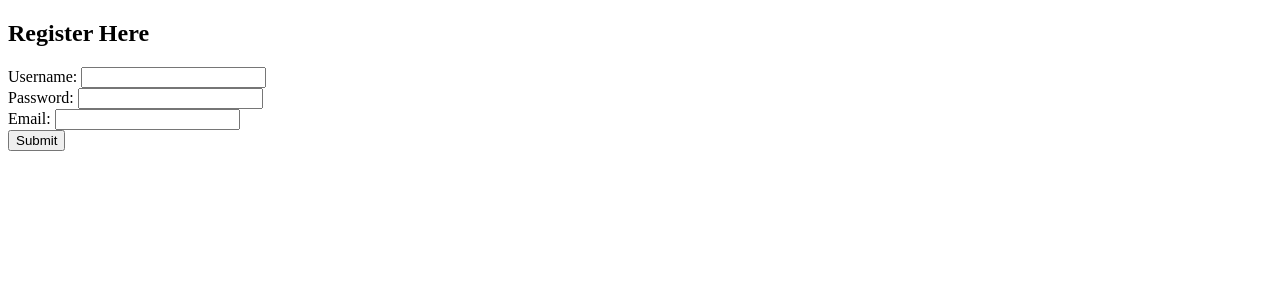
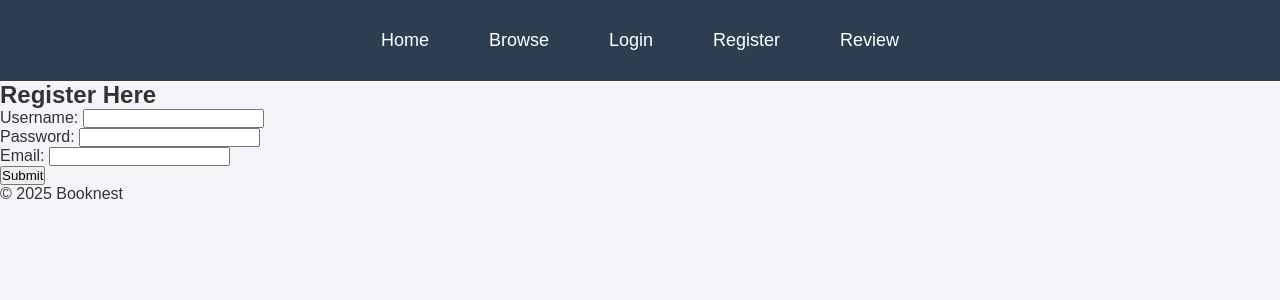
Before and after one commit to meetk-21/Booknest, a PHP site: page /register.php in a window 1280 px wide. Shown: the top 300 px of the page. Run offline with PHP 8.4, Linux system fonts and the light colour scheme.

Commit message:
Added Footer and Header

```diff
--- a/browse.php
+++ b/browse.php
@@ -16,6 +16,8 @@ $books = $stmt->fetchAll();
 </head>
 
 <body>
+    <?php include 'includes/header.php'; ?>
+
     <form method="GET">
         Search: <input type="text" name="search" value="<?php echo htmlspecialchars($search); ?>">
         <input type="submit" value="Search">
@@ -31,6 +33,7 @@ $books = $stmt->fetchAll();
             </li>
         <?php endforeach; ?>
     </ul>
+    <?php include 'includes/footer.php'; ?>
 
 </body>
 
--- /dev/null
+++ b/css/style.css
@@ -0,0 +1,55 @@
+/* Reset some default styles */
+* {
+    margin: 0;
+    padding: 0;
+    box-sizing: border-box;
+}
+
+/* Body styles */
+body {
+    font-family: Arial, sans-serif;
+    background-color: #f4f4f9;
+    color: #333;
+}
+
+/* Header and Navigation */
+header {
+    background-color: #2c3e50;
+    /* Dark background for the header */
+    padding: 20px 0;
+}
+
+nav {
+    display: flex;
+    justify-content: center;
+    gap: 20px;
+    /* Space between each link */
+}
+
+nav a {
+    text-decoration: none;
+    color: white;
+    font-size: 18px;
+    padding: 10px 20px;
+    border-radius: 5px;
+    transition: background-color 0.3s ease;
+}
+
+/* Styling for navigation links */
+nav a:hover {
+    background-color: #3498db;
+    /* Blue color on hover */
+}
+
+/* Responsive styling */
+@media (max-width: 768px) {
+    nav {
+        flex-direction: column;
+        align-items: center;
+    }
+
+    nav a {
+        font-size: 16px;
+        padding: 12px 25px;
+    }
+}
--- a/register.php
+++ b/register.php
@@ -27,6 +27,8 @@ if ($_SERVER['REQUEST_METHOD'] == 'POST') {
 </head>
 
 <body>
+    <?php include 'includes/header.php'; ?>
+
     <h2>Register Here</h2>
     <form method="POST">
         <section>
@@ -39,13 +41,13 @@ if ($_SERVER['REQUEST_METHOD'] == 'POST') {
         </section>
         <section>
             <label for="Email"> Email: </label>
-            <input type="password" name="password" id="password">
-        </section>
-        <section>
-            <button> Submit </button>
-        </section>
+            <input type="email" name="email"
+                </section>
+            <section>
+                <button> Submit </button>
+            </section>
     </form>
-
+    <?php include 'includes/footer.php'; ?>
 
 </body>
 
```
